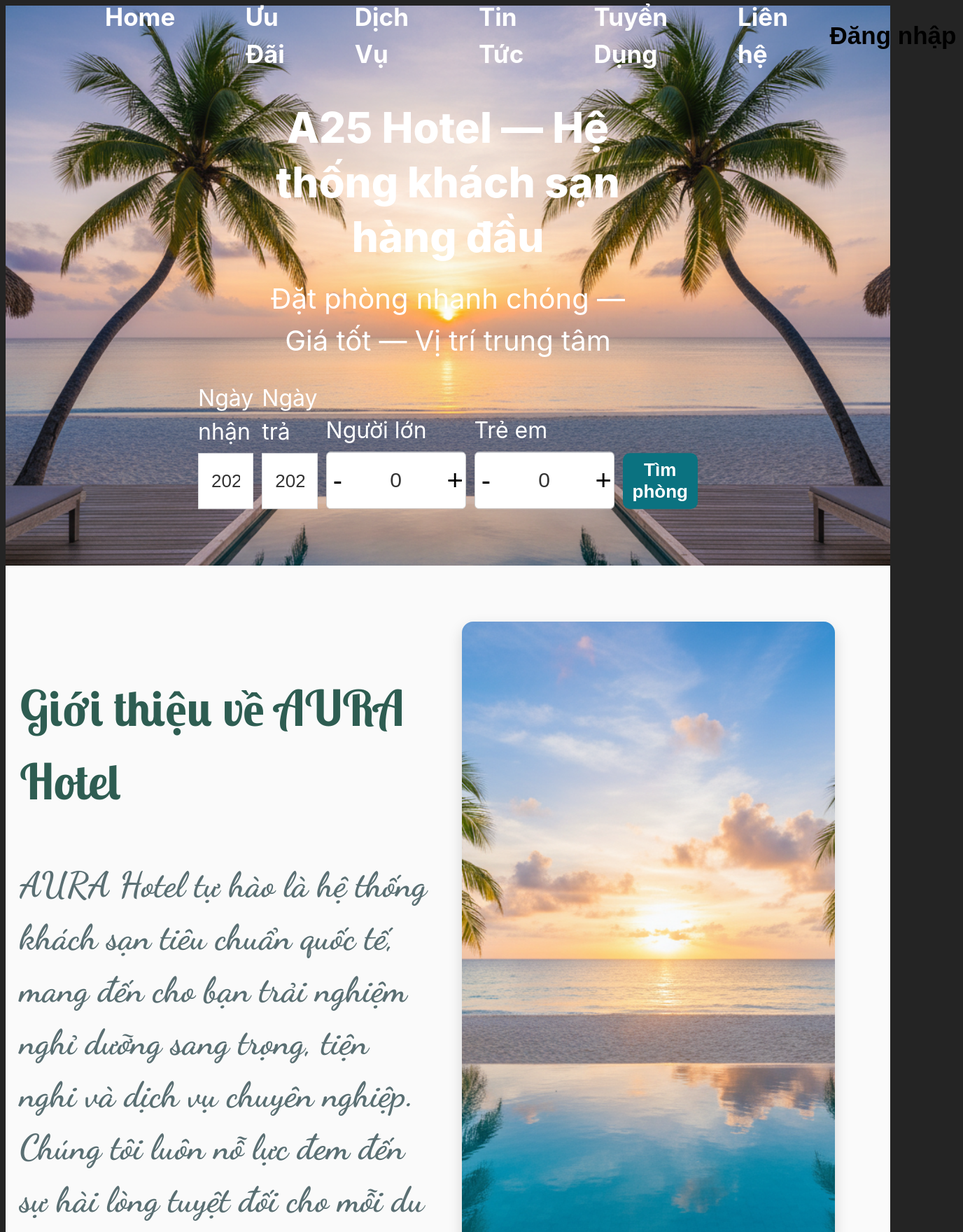
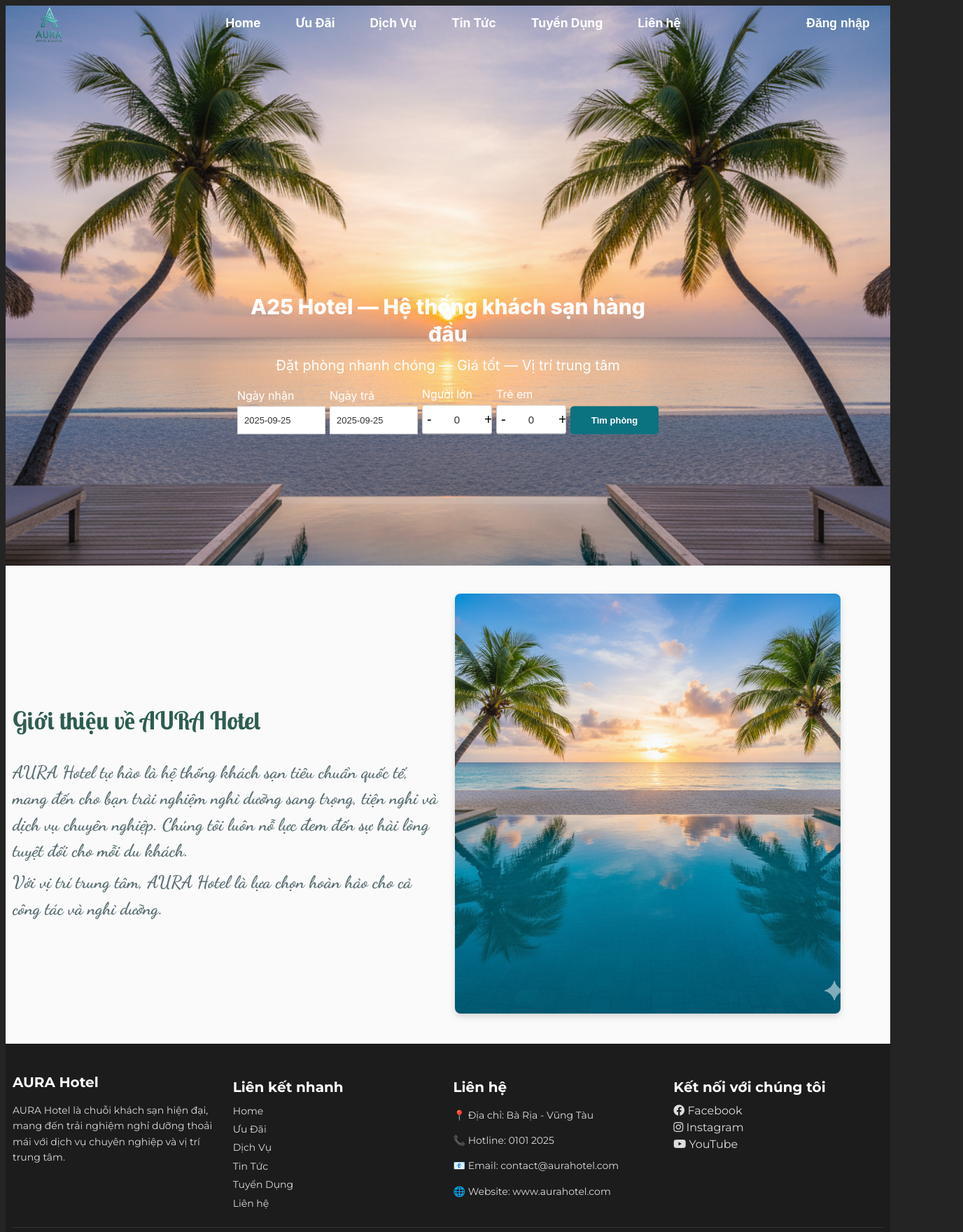
Before and after one commit to NguyenDaiQuoc/QuanLyKhachSan_Vue.js, a Vue app: page / in a window 1280 px wide. Shown: the top 1760 px of the page at 70% size, 1376 px wide, since content can reach past the window. Built offline with nearby package versions, Linux system fonts and the light colour scheme.

Commit message:
Update main.css: convert px to rem & set root font-size

```diff
--- a/css/main.css
+++ b/css/main.css
@@ -1,3 +1,8 @@
+/* ===== Base Setup ===== */
+html {
+  font-size: 31.25%; /* 1rem ≈ 10px */
+}
+
 :root {
   font-family: system-ui, Avenir, Helvetica, Arial, sans-serif;
   line-height: 1.5;
@@ -11,142 +16,120 @@
   text-rendering: optimizeLegibility;
   -webkit-font-smoothing: antialiased;
   -moz-osx-font-smoothing: grayscale;
-}
 
-/* A25Hotel - traditional CSS */
-/* Paste into <style scoped> in your Vue SFC, or a global CSS file */
-
-/* Variables */
-:root{
-  --primary: #0ea5a4; /* teal */
+  /* Theme variables */
+  --primary: #0ea5a4;
   --bg: #f8fafc;
   --muted: #6b7280;
   --card: #ffffff;
-  --shadow: 0 6px 18px rgba(11, 22, 33, 0.07);
-  --radius-lg: 14px;
-  --radius-md: 8px;
-  --max-width: 1200px;
-  --container-pad: 16px;
-  --text-base: 16px;
-  --text-sm: 14px;
+  --shadow: 0 0.6rem 1.8rem rgba(11, 22, 33, 0.07);
+  --radius-lg: 1.4rem;
+  --radius-md: 0.8rem;
+  --max-width: 120rem;
+  --container-pad: 1.6rem;
+  --text-base: 1.6rem;
+  --text-sm: 1.4rem;
 }
 
-/* Global reset for the component */
+/* ===== Reset & Layout ===== */
 * { box-sizing: border-box; }
-.site { min-height: 100vh; display: flex; flex-direction: column; font-family: Inter, ui-sans-serif, system-ui, -apple-system, "Segoe UI", Roboto, "Helvetica Neue", Arial; color: #222; background: var(--bg); font-size: var(--text-base); }
+.site {
+  min-height: 100vh;
+  display: flex;
+  flex-direction: column;
+  font-family: Inter, ui-sans-serif, system-ui, -apple-system, "Segoe UI", Roboto, "Helvetica Neue", Arial;
+  color: #222;
+  background: var(--bg);
+  font-size: var(--text-base);
+}
 
-/* Container */
 .container {
   width: 100%;
   margin-left: auto;
   margin-right: auto;
 }
-
-.hero .container{
+.hero .container {
   position: absolute;
   top: 70%;
   transform: translateY(-70%);
 }
 
-/* Header */
+/* ===== Header ===== */
 .site-header {
-  background: transparent; /* bỏ nền trắng */
+  background: transparent;
   border-bottom: none;
   box-shadow: none;
-  position: absolute;  /* cho header nằm đè trên hero */
-  top: -55px;
+  position: absolute;
+  top: -5.5rem;
   left: 0;
   width: 100%;
   z-index: 10;
 }
-
-
 .site-header .inner {
   display: flex;
   align-items: center;
   justify-content: space-between;
-  padding: 18px 60px;
+  padding: 1.8rem 6rem;
 }
-.logo {
-  display: flex;
-  align-items: center;
-  gap: 12px;
-}
+.logo { display: flex; align-items: center; gap: 1.2rem; }
 .logo__brand {
-  width: 160px;              /* có thể chỉnh nhỏ/lớn hơn tùy logo */
-  height: auto;              /* để logo co theo tỉ lệ gốc */
+  width: 16rem;
+  height: auto;
   display: flex;
   align-items: center;
   justify-content: center;
 }
-
 .logo__brand img {
   max-width: 130%;
-  max-height: 100%;          /* giới hạn chiều cao, vừa khung header */
-  object-fit: contain;       /* giữ nguyên tỉ lệ logo, không méo */
+  max-height: 100%;
+  object-fit: contain;
   display: block;
   background-color: transparent;
 }
 
-
-
-/* Primary nav */
+/* ===== Navigation ===== */
 .nav {
   font-weight: bold;
   display: flex;
-  gap: 22px;
+  gap: 2.2rem;
   align-items: center;
-  font-size: 35px;
+  font-size: 3.5rem;
 }
-
-.nav__list{
-  display: flex;
-  list-style: none;
-}
-
-.nav__item{
-  padding: 0 50px;
-}
-
+.nav__list { display: flex; list-style: none; }
+.nav__item { padding: 0 5rem; }
 .nav a {
-  Color: white;
+  color: white;
   text-decoration: none;
   transition: color .15s;
 }
-.nav a:hover {  /*color: white;*/ color:  var(--primary)}
+.nav a:hover { color: var(--primary); }
 
 /* Login */
-.login-btn{
-      font-size: 35px;
-    width: 200px;
-    height: 115px;
+.login-btn {
+  font-size: 3.5rem;
+  width: 21rem;
+  height: 11.5rem;
   background: transparent;
   border: none;
   font-weight: bold;
+  color: white;
 }
-.login-btn:hover{
-  color: var(--primary);
-}
-.header__btn{
+.login-btn:hover { color: var(--primary); }
+
+.header__btn {
   color: black;
-   font-size: 24px;
-    border: 1px solid rgba(15, 23, 42, 0.06);
-    padding: 20px 40px;
-    border-radius: 8px;
+  font-size: 2.4rem;
+  border: 0.1rem solid rgba(15, 23, 42, 0.06);
+  padding: 2rem 4rem;
+  border-radius: 0.8rem;
   background: transparent;
   cursor: pointer;
 }
-/* Header actions */
-.header-actions { display:flex; gap:10px; align-items:center; }
-.btn { border: 1px solid rgba(15,23,42,0.06); padding: 8px 14px; border-radius: 8px; font-size: 14px; background: transparent; cursor: pointer; }
-.btn:active{ transform: translateY(1px); }
-.btn-primary { background: var(--primary); color: #fff; border-color: transparent; text-decoration: none;}
 
-
-/* HERO */
-.hotel_heading{
-  padding: 0 50px;
-  font-size: 50px;
+/* ===== HERO ===== */
+.hotel_heading {
+  padding: 0 5rem;
+  font-size: 5rem;
 }
 .hero {
   height: 100vh;
@@ -158,14 +141,11 @@
   justify-content: center;
   text-align: center;
 }
-
 .slideshow {
   position: absolute;
   top: 0; left: 0;
   width: 100%; height: 100%;
-
 }
-
 .slide {
   position: absolute;
   width: 100%; height: 100%;
@@ -174,332 +154,235 @@
   opacity: 0;
   transition: opacity 1.2s ease-in-out;
 }
-
-.slide.active {
-  opacity: 1;
-}
+.slide.active { opacity: 1; }
 
 .hero-wrap {
   position: relative;
   z-index: 2;
   max-width: 50%;
   margin: 0 auto;
-  padding: 40px 30px;
-  border-radius: 12px;
+  padding: 4rem 3rem;
+  border-radius: 1.2rem;
 }
-
 .hero h1 {
-  font-size: 60px;
-  margin: 0 0 20px;
+  font-size: 6rem;
+  margin: 0 0 2rem;
   font-weight: 800;
   line-height: 1.3;
 }
-
 .hero p {
-  font-size: 40px;
-  margin: 0 0 28px;
+  font-size: 4rem;
+  margin: 0 0 2.8rem;
   font-weight: 400;
 }
 
-/* Search form grid */
+/* ===== Search Form ===== */
 .search-form {
-
   display: grid;
   grid-template-columns: 1fr 1fr 0.5fr 0.5fr 1fr;
-  gap: 12px;
+  gap: 1.2rem;
   align-items: end;
   justify-content: center;
 }
-
 .search-field label {
   display: block;
-  margin-bottom: 6px;
-  font-size: 32px;
+  margin-bottom: 0.6rem;
+  font-size: 3.2rem;
   text-align: left;
 }
 .search-field input,
 .search-field select {
   width: 100%;
-  padding: 16px 18px;  /* to hơn */
-
-  border: 1px solid rgba(15, 23, 42, 0.15);
-  font-size: 26px;     /* chữ lớn hơn */
+  padding: 1.6rem 1.8rem;
+  border: 0.1rem solid rgba(15, 23, 42, 0.15);
+  font-size: 2.6rem;
   background: #fff;
   color: #333;
-  height: 80px;        /* chiều cao đồng bộ */
+  height: 8rem;
   box-sizing: border-box;
 }
 
+/* Number Input */
 .number-input {
   position: relative;
   display: inline-flex;
   align-items: center;
-  border: 1px solid #ccc;
-  border-radius: 6px;
+  border: 0.1rem solid #ccc;
+  border-radius: 0.6rem;
   overflow: hidden;
-  width: 200px;
+  width: 20rem;
 }
-
 .number-input input {
   flex: 1;
   text-align: center;
-  font-size: 30px;
+  font-size: 3rem;
   border: none;
   outline: none;
-  padding: 8px 0;
+  padding: 0.8rem 0;
 }
-
-/* Nút chung */
 .number-input button {
-  width: 32px;
+  width: 3.2rem;
   height: 100%;
   border: none;
   background: #f5f5f5;
-  font-size: 40px;
+  font-size: 4rem;
   cursor: pointer;
   transition: background 0.2s;
 }
-
-.number-input button:hover {
-  background: #e0e0e0;
-}
-
-.number-input .btn-dec {
-  color: black;
-  background: #fff;
-  height: 80px;
-}
-
+.number-input button:hover { background: #e0e0e0; }
+.number-input .btn-dec,
 .number-input .btn-inc {
   color: black;
   background: #fff;
-  height: 80px;
+  height: 8rem;
 }
 
-
-
+/* Search Button */
 .search-field .btn {
   width: 100%;
-  height: 80px;        /* bằng input */
-  border-radius: 10px;
+  height: 8rem;
+  border-radius: 1rem;
   border: none;
   background: #0b7280;
   color: #fff;
-  font-size: 26px;
+  font-size: 2.6rem;
   font-weight: 700;
   cursor: pointer;
   transition: background 0.25s ease, transform 0.15s ease;
 }
-
 .search-field .btn:hover {
   background: #086971;
-  transform: translateY(-2px); /* hover nổi lên chút */
+  transform: translateY(-0.2rem);
 }
 
-/* popup lịch  */
+/* Flatpickr Popup */
 .flatpickr-calendar {
-  font-size: 18px; /* chữ to hơn */
-  padding: 10px;
+  font-size: 1.8rem;
+  padding: 1rem;
 }
-
 .flatpickr-day {
-  width: 42px;
-  height: 42px;
-  line-height: 42px;
-  font-size: 20px;
+  width: 4.2rem;
+  height: 4.2rem;
+  line-height: 4.2rem;
+  font-size: 2rem;
 }
-
-/* Chỉnh các thứ (Mon, Tue, Wed...) */
 .flatpickr-weekday {
-  font-size: 16px!important;   /* mặc định khoảng 12-14px */
-  font-weight: 600;  /* đậm hơn */
-  color: #333;       /* chỉnh màu chữ */
-  text-transform: uppercase; /* viết hoa nếu muốn */
-  letter-spacing: 0.5px; /* giãn chữ nhẹ */
+  font-size: 1.6rem !important;
+  font-weight: 600;
+  color: #333;
+  text-transform: uppercase;
+  letter-spacing: 0.05rem;
 }
-
-
 .flatpickr-calendar.open {
-  transform: scale(1.15); /* phóng to toàn bộ */
+  transform: scale(1.15);
   transform-origin: top left;
 }
 
-/* --- Giới thiệu khách sạn --- */
+/* ===== About ===== */
 .about {
-  padding: 80px 20px;
+  padding: 8rem 2rem;
   background: #fafafa;
 }
-
 .about-inner {
   display: grid;
   grid-template-columns: 1fr 1fr;
   align-items: center;
-  gap: 40px;
+  gap: 4rem;
 }
-
 .about-text h2 {
   font-family: "Lobster Two", cursive;
   font-weight: 600;
-  font-size: 70px;
- color: #2e5d52; /* xanh ngọc đậm */
+  font-size: 7rem;
+  color: #2e5d52;
 }
 .about-text p {
   font-family: "Dancing Script", cursive;
   font-weight: 700;
-  font-size: 50px;
-  color: #5a6f73; /* xanh xám nhạt */
-  margin: 15px 0;
+  font-size: 5rem;
+  color: #5a6f73;
+  margin: 1.5rem 0;
 }
-
 .about-image img {
   width: 90%;
-  height: 1200px;
-  border-radius: 16px;
-  box-shadow: 0 8px 20px rgba(0,0,0,0.15);
+  height: 120rem;
+  border-radius: 1.6rem;
+  box-shadow: 0 0.8rem 2rem rgba(0,0,0,0.15);
   object-fit: cover;
   transition: transform 0.6s ease;
 }
-.about-image img:hover {
-  transform: scale(1.05);
-}
+.about-image img:hover { transform: scale(1.05); }
 
-/* --- Animation --- */
-.animate-left {
-  opacity: 0;
-  transform: translateX(-50px);
-  animation: fadeInLeft 1s forwards;
-}
-
-.animate-right {
-  opacity: 0;
-  transform: translateX(50px);
-  animation: fadeInRight 1s forwards;
-  animation-delay: 0.3s;
-}
-
-@keyframes fadeInLeft {
-  to {
-    opacity: 1;
-    transform: translateX(0);
-  }
-}
-@keyframes fadeInRight {
-  to {
-    opacity: 1;
-    transform: translateX(0);
-  }
-}
-
-
-
-
-/* Footer */
+/* ===== Footer ===== */
 .site-footer {
   background: #1c1c1c;
   color: #fff;
-  padding: 40px 20px 20px;
+  padding: 4rem 2rem 2rem;
   font-family: "Montserrat", sans-serif;
 }
-
 .footer-inner {
   display: grid;
-  grid-template-columns: repeat(auto-fit, minmax(220px, 1fr));
-  gap: 30px;
+  grid-template-columns: repeat(auto-fit, minmax(22rem, 1fr));
+  gap: 3rem;
 }
-
 .footer-col h3,
 .footer-col h4 {
-  margin-bottom: 15px;
+  margin-bottom: 1.5rem;
   font-weight: 600;
-  font-size: 40px;
+  font-size: 4rem;
 }
-
 .footer-col p,
 .footer-col ul li a {
-  font-size: 28px;
+  font-size: 2.8rem;
   line-height: 1.6;
   color: #ddd;
   text-decoration: none;
 }
-
-.footer-col ul {
-  list-style: none;
-  padding: 0;
-}
-
-.footer-col ul li {
-  margin-bottom: 8px;
-}
-
+.footer-col ul { list-style: none; padding: 0; }
+.footer-col ul li { margin-bottom: 0.8rem; }
 .social-links a {
   color: #ddd;
   text-decoration: none;
-  font-size: 32px;
+  font-size: 3.2rem;
+}
+.social-links a:hover { color: #fff; }
+.footer-bottom {
+  margin-top: 3rem;
+  text-align: center;
+  font-size: 2.8rem;
+  color: #aaa;
+  border-top: 0.1rem solid #333;
+  padding-top: 1.5rem;
 }
 
-.social-links a:hover {
-  color: #fff;
-}
-
-.footer-bottom {
-  margin-top: 30px;
-  text-align: center;
-  font-size: 28px;
-  color: #aaa;
-  border-top: 1px solid #333;
-  padding-top: 15px;
-}
-
-
-
-
-/* Responsive chung */
+/* ===== Responsive ===== */
 @media (max-width: 1200px) {
-  .hotel_heading {
-    font-size: 40px;
-    padding: 0 30px;
-  }
-  .promo h3, .hotel-card h3 { font-size: 40px; }
-  .promo p, .hotel-card p, .hotel__price { font-size: 24px; }
-  .promo a, .meta .cta { font-size: 24px; padding: 8px 16px; }
-  .promo-grid, .hotel-grid { padding: 0 30px; gap: 14px; }
+  .hotel_heading { font-size: 4rem; padding: 0 3rem; }
+  .promo h3, .hotel-card h3 { font-size: 4rem; }
+  .promo p, .hotel-card p, .hotel__price { font-size: 2.4rem; }
 }
 
 @media (max-width: 992px) {
-  /* Grid 2 cột cho tablet */
   .promo-grid, .hotel-grid { grid-template-columns: repeat(2, 1fr); }
-
-  .hotel_heading { font-size: 34px; }
-  .promo h3, .hotel-card h3 { font-size: 32px; }
-  .promo p, .hotel-card p, .hotel__price { font-size: 20px; }
-  .promo a, .meta .cta { font-size: 20px; padding: 8px 14px; }
-
-  .nav { gap: 14px; font-size: 20px; }
-  .nav__item { padding: 0 20px; }
-  .header__btn { font-size: 18px; padding: 12px 20px; }
+  .hotel_heading { font-size: 3.4rem; }
+  .nav { gap: 1.4rem; font-size: 2rem; }
+  .nav__item { padding: 0 2rem; }
+  .header__btn { font-size: 1.8rem; padding: 1.2rem 2rem; }
 }
 
 @media (max-width: 768px) {
-  /* Grid 1 cột cho mobile ngang */
-  .promo-grid, .hotel-grid { grid-template-columns: 1fr; padding: 0 20px; }
-
-  .hotel_heading { font-size: 28px; padding: 0 20px; }
-  .promo h3, .hotel-card h3 { font-size: 26px; }
-  .promo p, .hotel-card p, .hotel__price { font-size: 18px; }
-  .promo a, .meta .cta { font-size: 18px; padding: 6px 12px; }
-
-  .site-header { height: auto; }
-  .site-header .inner { flex-direction: column; align-items: flex-start; gap: 12px; padding: 12px 20px; }
-  .nav { display: none; } /* Ẩn menu trên mobile - có thể thay bằng menu burger */
+  .promo-grid, .hotel-grid { grid-template-columns: 1fr; padding: 0 2rem; }
+  .hotel_heading { font-size: 2.8rem; padding: 0 2rem; }
+  .site-header .inner {
+    flex-direction: column;
+    align-items: flex-start;
+    gap: 1.2rem;
+    padding: 1.2rem 2rem;
+  }
+  .nav { display: none; }
 }
 
 @media (max-width: 480px) {
-  /* Mobile nhỏ */
-  .hotel_heading { font-size: 22px; }
-  .promo h3, .hotel-card h3 { font-size: 20px; }
-  .promo p, .hotel-card p, .hotel__price { font-size: 16px; }
-  .promo a, .meta .cta { font-size: 16px; padding: 6px 10px; }
-
-  .logo__brand { width: 100px; height: 60px; font-size: 20px; }
-  .header__btn { font-size: 16px; padding: 8px 14px; }
+  .hotel_heading { font-size: 2.2rem; }
+  .logo__brand { width: 10rem; height: 6rem; font-size: 2rem; }
+  .header__btn { font-size: 1.6rem; padding: 0.8rem 1.4rem; }
 }
```
Lines whose indentation alone changed are shown as unchanged.
